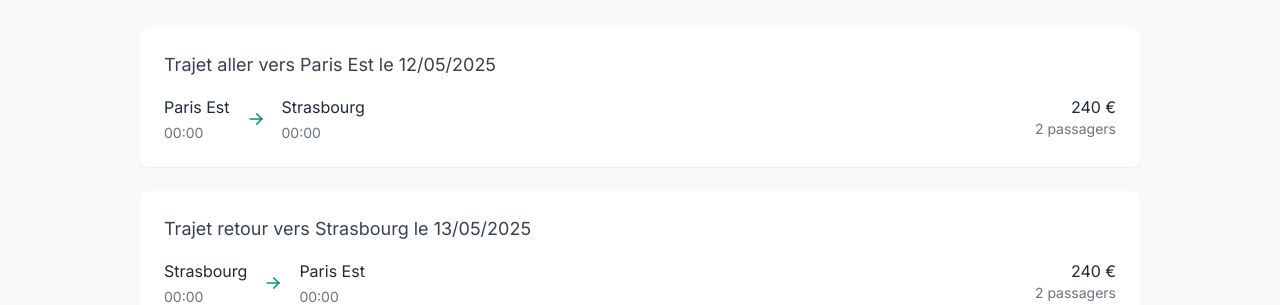
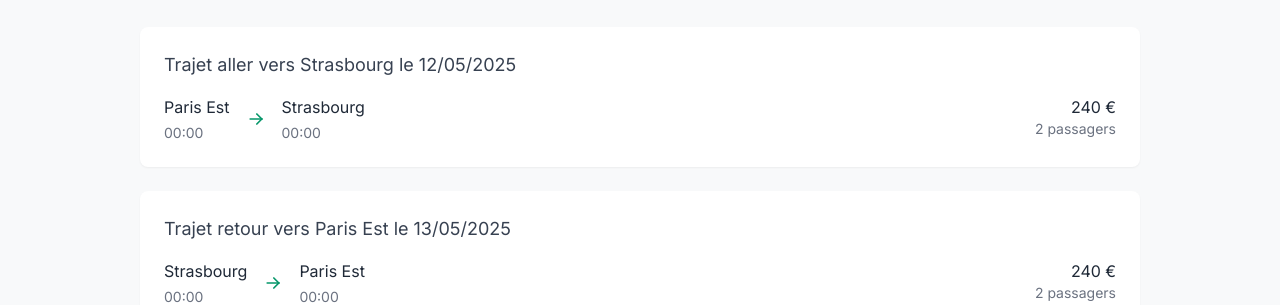
Before and after one commit to KirushieldDev/Train-tran, a Next.js app: page /panier in a window 1280 px wide. Shown: the part 156-461 px from the top of the page. Built offline with nearby package versions, Linux system fonts and the light colour scheme; no server answers.

Commit message:
TRA-36: Dynamiser la page panier - Fix arrival station

```diff
--- a/src/components/Cart/TripCard.tsx
+++ b/src/components/Cart/TripCard.tsx
@@ -24,7 +24,7 @@ export default function TripCard(props: TripCardProps) {
     return (
         <article className="p-6 bg-white rounded-lg shadow-[0px_1px_2px_rgba(0,0,0,0.05)]">
             <h2 className="mb-4 text-lg text-gray-700">
-                Trajet {segLabel} vers {journey.departureStation} le {formattedDate(journey.departureTime)}
+                Trajet {segLabel} vers {journey.arrivalStation} le {formattedDate(journey.departureTime)}
             </h2>
             <div className="flex justify-between items-start max-sm:flex-col max-sm:gap-4">
                 <div className="flex gap-4 items-center">
```
